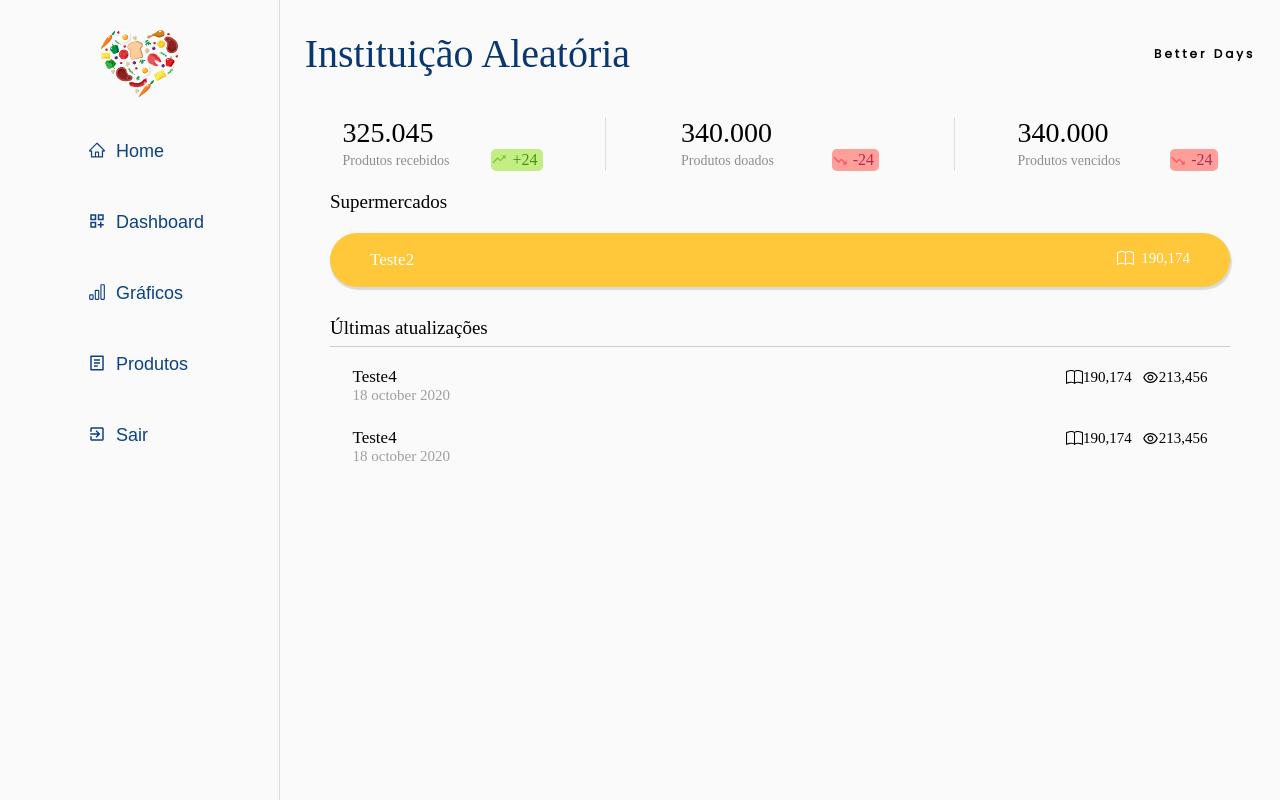
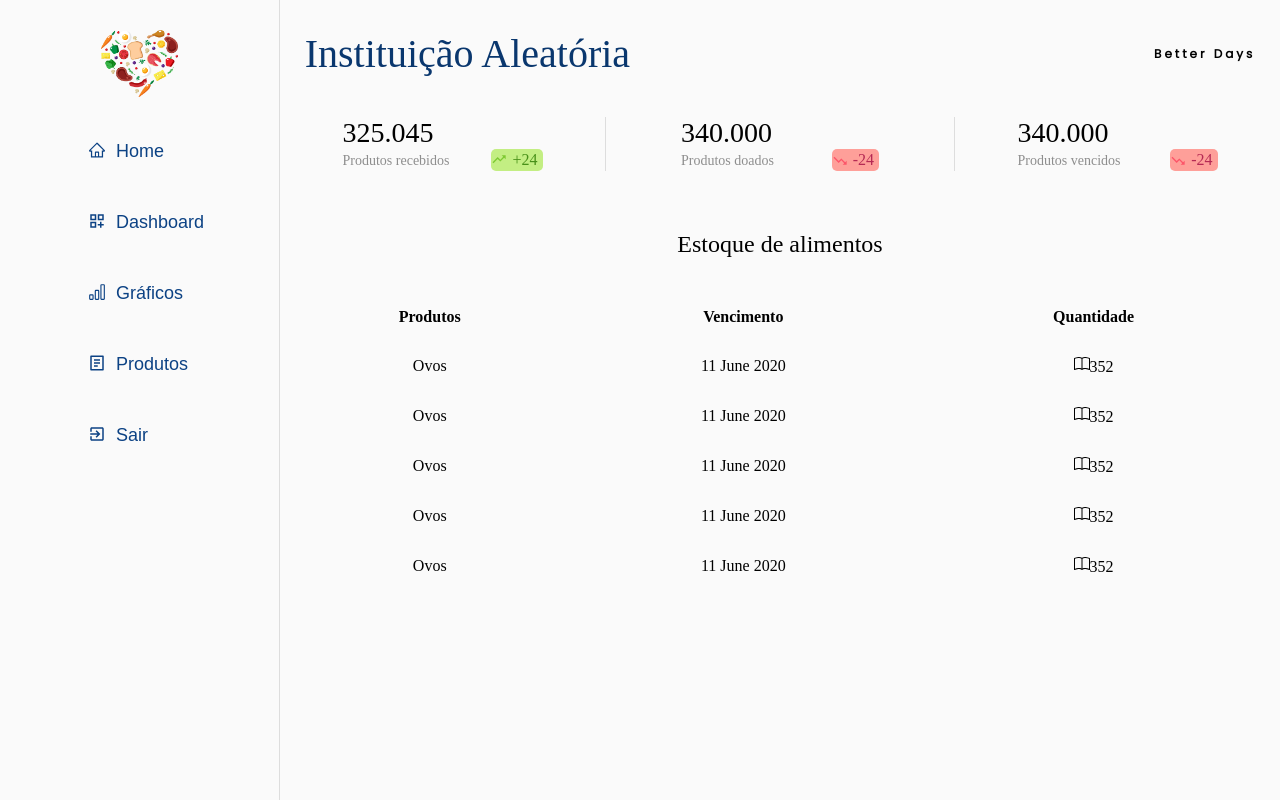
Before and after one commit to WesleyRabachiniRibeiro/Global-Impact, a React (Create React App) app in the folder global/: page /dashboard in a window 1280 px wide. Built offline with nearby package versions, Linux system fonts and the light colour scheme; a web font is replaced by a local one.

Commit message:
Finalizando o Estoque de Alimentos

```diff
--- a/global/package.json
+++ b/global/package.json
@@ -6,6 +6,7 @@
     "@testing-library/jest-dom": "^5.15.0",
     "@testing-library/react": "^11.2.7",
     "@testing-library/user-event": "^12.8.3",
+    "chart.js": "^3.6.0",
     "react": "^17.0.2",
     "react-burger-menu": "^3.0.6",
     "react-chartjs-2": "^3.3.0",
--- a/global/src/components/pages/dashboard/Dashboard.jsx
+++ b/global/src/components/pages/dashboard/Dashboard.jsx
@@ -2,11 +2,12 @@ import React from 'react'
 import MarketBoard from '../market/MarketBoard'
 import MenuBar from '../menuBar/MenuBar'
 import TableProduct from '../tableProduct/TableProduct'
+import FoodStock from '../foodStock/FoodStock'
 
 export default function Dashboard() {
     return (
         <>
-        <MenuBar firstCount="Produtos recebidos" secondCount="Produtos doados" thirdCount="Produtos vencidos" component={<MarketBoard/>}/>
+        <MenuBar firstCount="Produtos recebidos" secondCount="Produtos doados" thirdCount="Produtos vencidos" component={<FoodStock/>}/>
         </>
     )
 }
--- /dev/null
+++ b/global/src/components/pages/foodStock/FoodStock.jsx
@@ -0,0 +1,51 @@
+import React from 'react'
+import { FoodStyled } from './styled'
+import { BsBook } from 'react-icons/bs'
+
+export default function FoodStock() {
+    return (
+        <FoodStyled>
+            <div className="container">
+                <div className="table__food">
+                    <table>
+                        <caption>Estoque de alimentos</caption>
+                        <thead>
+                            <tr>
+                                <th>Produtos</th>
+                                <th>Vencimento</th>
+                                <th>Quantidade</th>
+                            </tr>
+                        </thead>
+                        <tbody>
+                            <tr>
+                                <td>Ovos</td>
+                                <td>11 June 2020</td>
+                                <td><BsBook/>352</td>
+                            </tr>
+                            <tr>
+                                <td>Ovos</td>
+                                <td>11 June 2020</td>
+                                <td><BsBook/>352</td>
+                            </tr>
+                            <tr>
+                                <td>Ovos</td>
+                                <td>11 June 2020</td>
+                                <td><BsBook/>352</td>
+                            </tr>
+                            <tr>
+                                <td>Ovos</td>
+                                <td>11 June 2020</td>
+                                <td><BsBook/>352</td>
+                            </tr>
+                            <tr>
+                                <td>Ovos</td>
+                                <td>11 June 2020</td>
+                                <td><BsBook/>352</td>
+                            </tr>
+                        </tbody>
+                    </table>
+                </div>
+            </div>
+        </FoodStyled>
+    )
+}
--- /dev/null
+++ b/global/src/components/pages/foodStock/styled.js
@@ -0,0 +1,19 @@
+import styled from "styled-components";
+
+export const FoodStyled = styled.section`
+    caption{
+        text-align: center;
+        font-size: 24px;
+        margin-top: 20px;
+        margin-bottom: 20px;
+    }
+    table{
+        width: 100%;
+        text-align: center;
+        margin-top: 20px;
+        border-spacing: 30px;
+    }
+    td{
+        vertical-align: middle;
+    }
+`
--- a/global/src/routes.js
+++ b/global/src/routes.js
@@ -4,7 +4,6 @@ import Dashboard from './components/pages/dashboard/Dashboard';
 import GraphicPage from './components/pages/graphicPage/GraphicPage';
 import SignIn from './components/pages/signIn/SignIn';
 import SignUp from './components/pages/signUp/SignUp';
-
 
 export const RouteCerta = () => {
     return (
```
Also changed, not shown: 1 other file (tests, documents, lock files or other folders).
